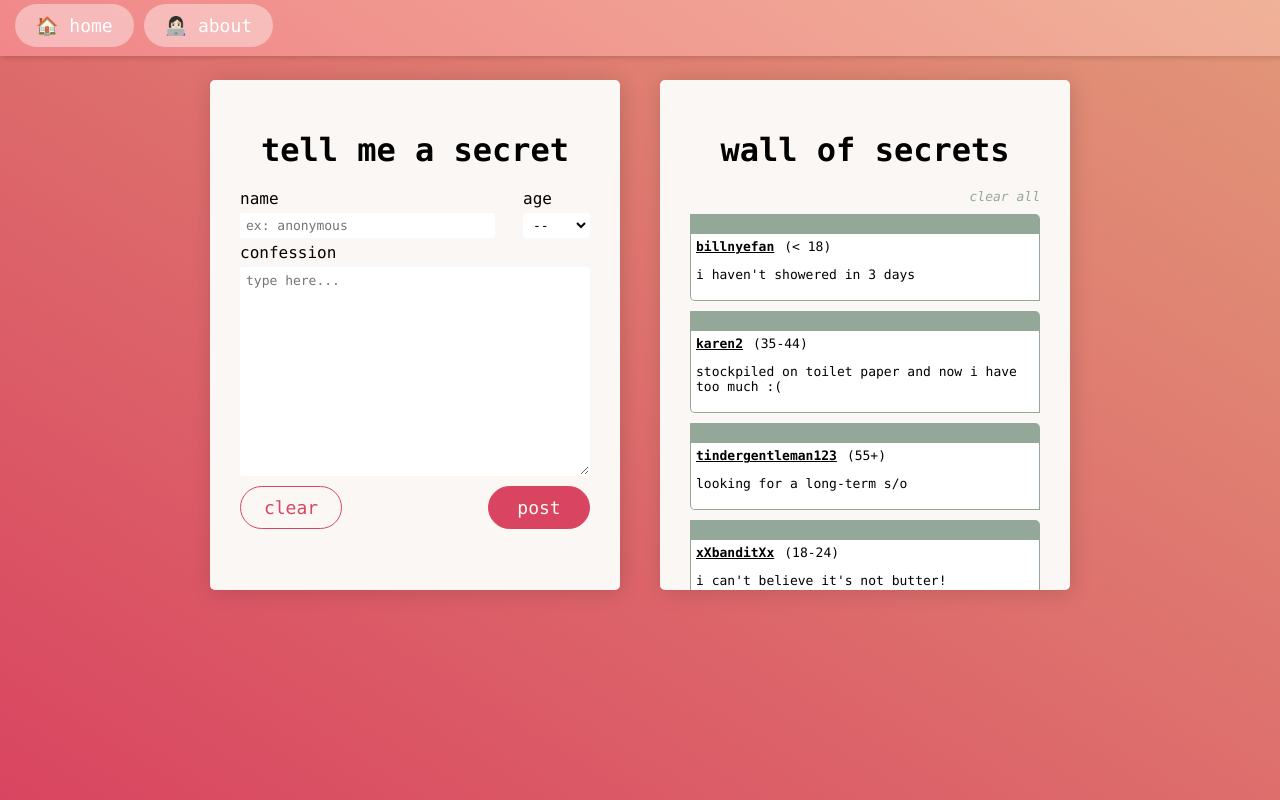
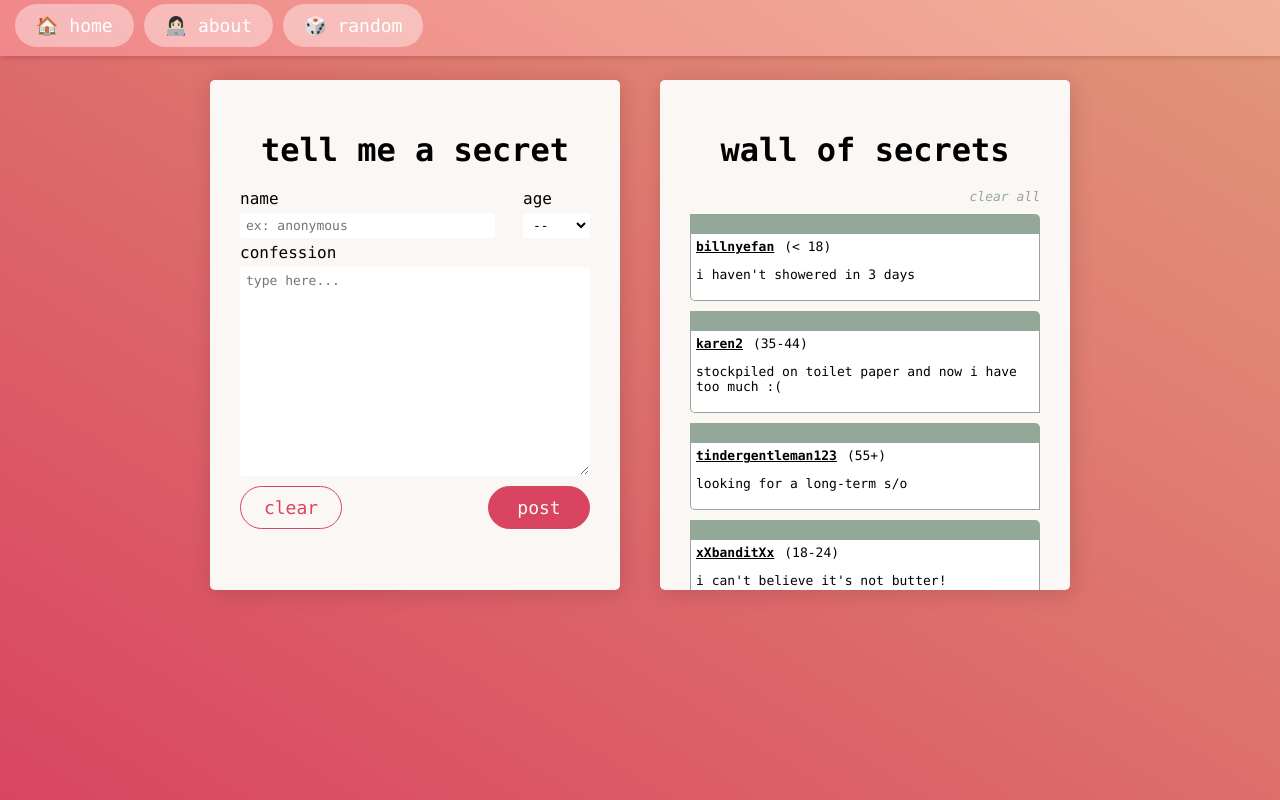
Before and after one commit to tsangela/uni-confessions, a React (Create React App) app: page / in a window 1280 px wide. Built offline with nearby package versions, Linux system fonts and the light colour scheme.

Commit message:
uncomment random button

```diff
--- a/src/components/navigation/bar/index.js
+++ b/src/components/navigation/bar/index.js
@@ -10,7 +10,7 @@ class NavBar extends React.Component {
       <div id='nav-bar' className='nav'>
         <NavButton path={paths.HOME} />
         <NavButton path={paths.ABOUT} />
-        {/* <Route path={paths.HOME} render={(props) => <RandomButton {...props} path={paths.RANDOM} />} /> */}
+        <Route path={paths.HOME} render={(props) => <RandomButton {...props} path={paths.RANDOM} />} />
       </div>
     );
   }
```
